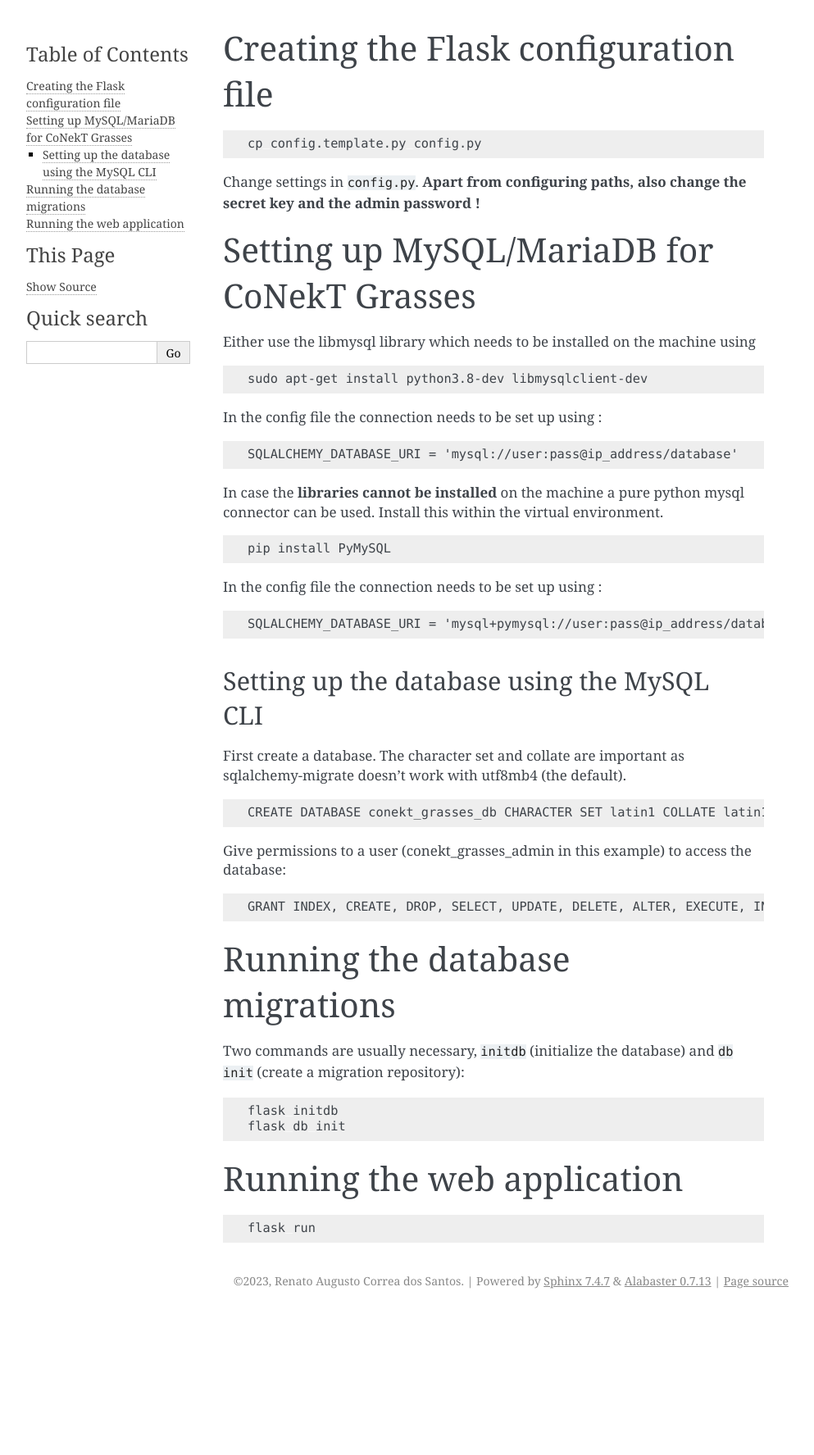
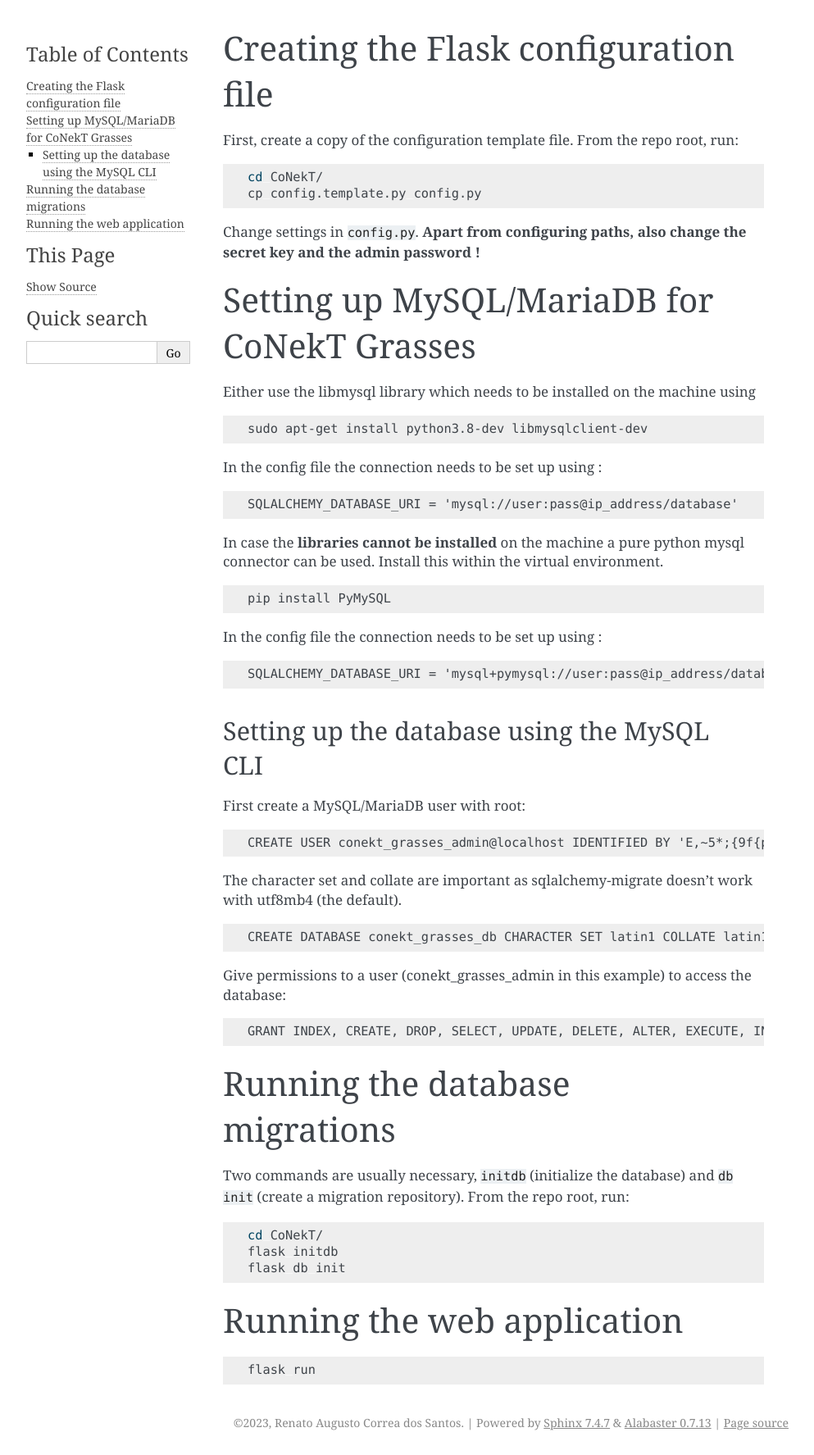
Before and after one commit to labbces/conekt_grasses, a Sphinx documentation site: the page built from CoNekT/docs/source/connect_mysql.md, in a window 1280 px wide. Shown: the whole page at 82% size, without its empty margins (148-1141 px from the left). Built offline with Sphinx 7.4.7, drawn with Linux system fonts in a browser that asks for light colours; before the commit the page ends 1602 px from its top, so only the background shows below that.

Commit message:
Polishing documentation

````diff
--- a/CoNekT/docs/source/connect_mysql.md
+++ b/CoNekT/docs/source/connect_mysql.md
@@ -1,6 +1,9 @@
 # Creating the Flask configuration file
 
+First, create a copy of the configuration template file. From the repo root, run:
+
 ```bash
+cd CoNekT/
 cp config.template.py config.py
 ```
 
@@ -29,7 +32,11 @@
 
 ## Setting up the database using the MySQL CLI
 
-First create a database. The character set and collate are important as sqlalchemy-migrate doesn't work with utf8mb4 (the default).
+First create a MySQL/MariaDB user with root:
+
+    CREATE USER conekt_grasses_admin@localhost IDENTIFIED BY 'E,~5*;{9f{p2VGp^';
+
+The character set and collate are important as sqlalchemy-migrate doesn't work with utf8mb4 (the default).
 
     CREATE DATABASE conekt_grasses_db CHARACTER SET latin1 COLLATE latin1_general_ci;
 
@@ -40,9 +47,10 @@
 
 # Running the database migrations
 
-Two commands are usually necessary, `initdb` (initialize the database) and `db init` (create a migration repository):
+Two commands are usually necessary, `initdb` (initialize the database) and `db init` (create a migration repository). From the repo root, run:
 
 ```bash
+cd CoNekT/
 flask initdb
 flask db init
 ```
````
